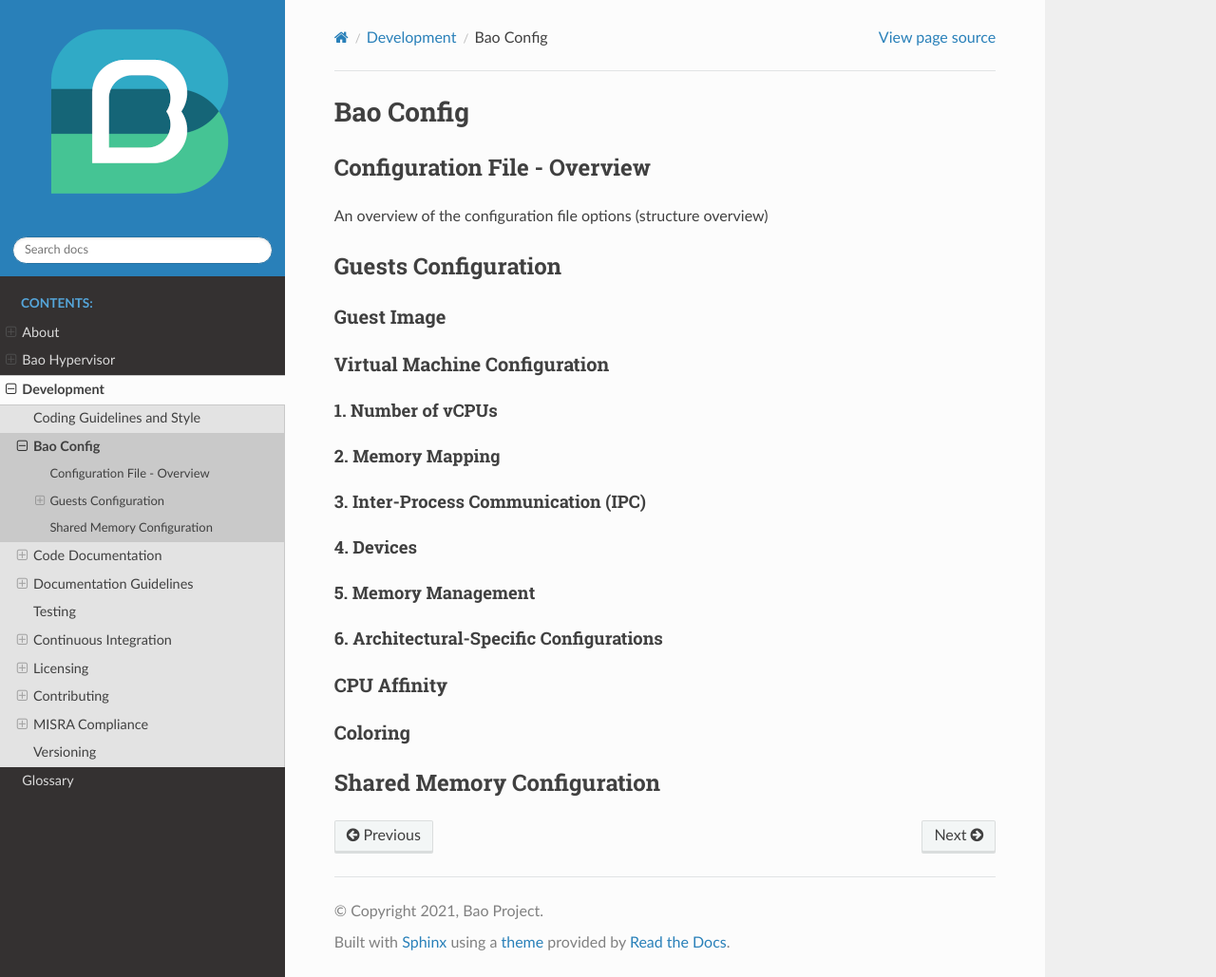
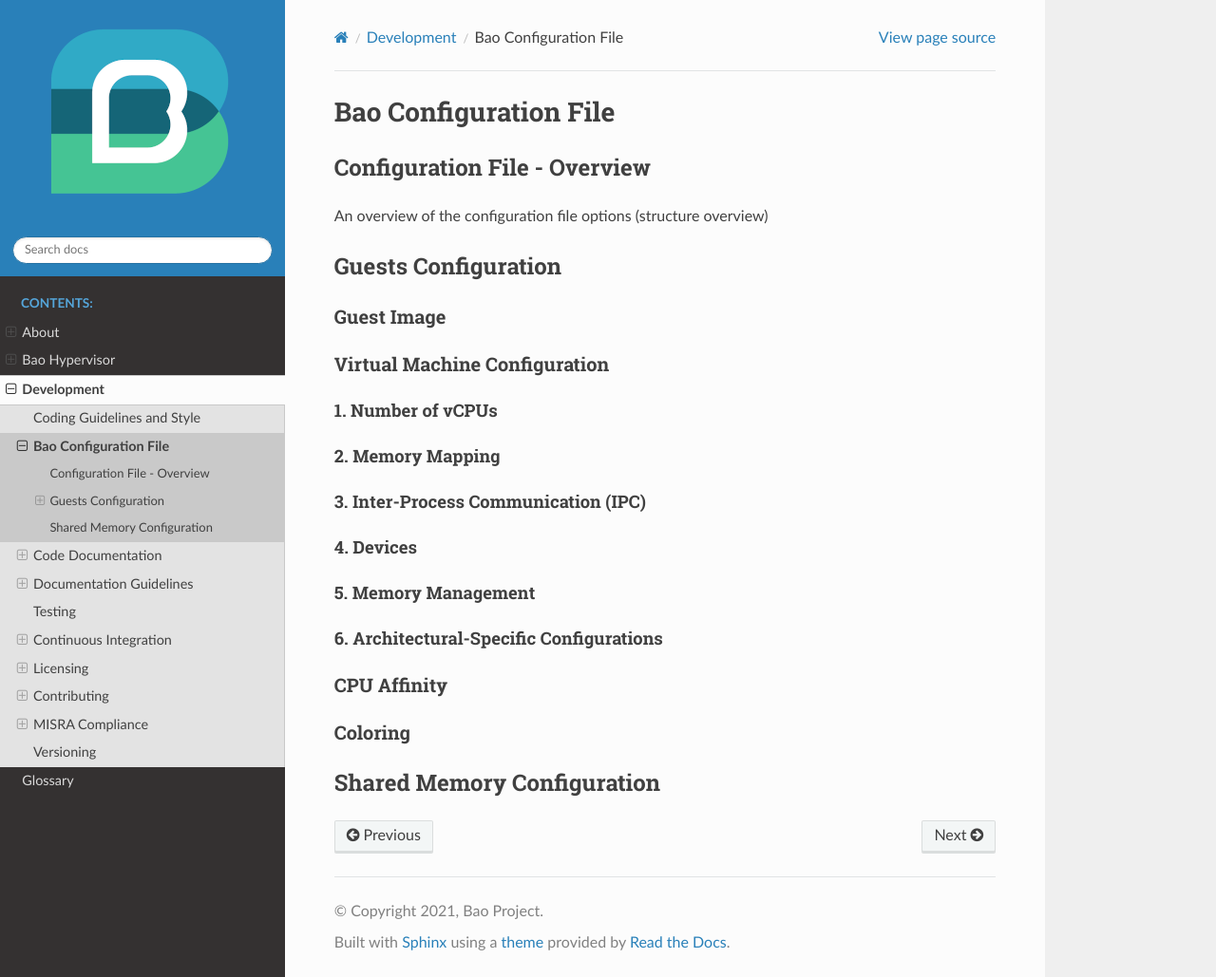
Before and after one commit to bao-project/bao-docs, a Sphinx documentation site: the page built from source/development/config.rst, in a window 1280 px wide and 1029 px high. Shown: the whole window at 95% size. Built offline with Sphinx 7.4.7 and the Read the Docs theme 2.0.0, drawn with Linux system fonts in a browser that asks for light colours.

```diff
--- a/source/development/config.rst
+++ b/source/development/config.rst
@@ -1,5 +1,5 @@
-Bao Config
-==========
+Bao Configuration File
+======================
 
 Configuration File - Overview
 -----------------------------
```
